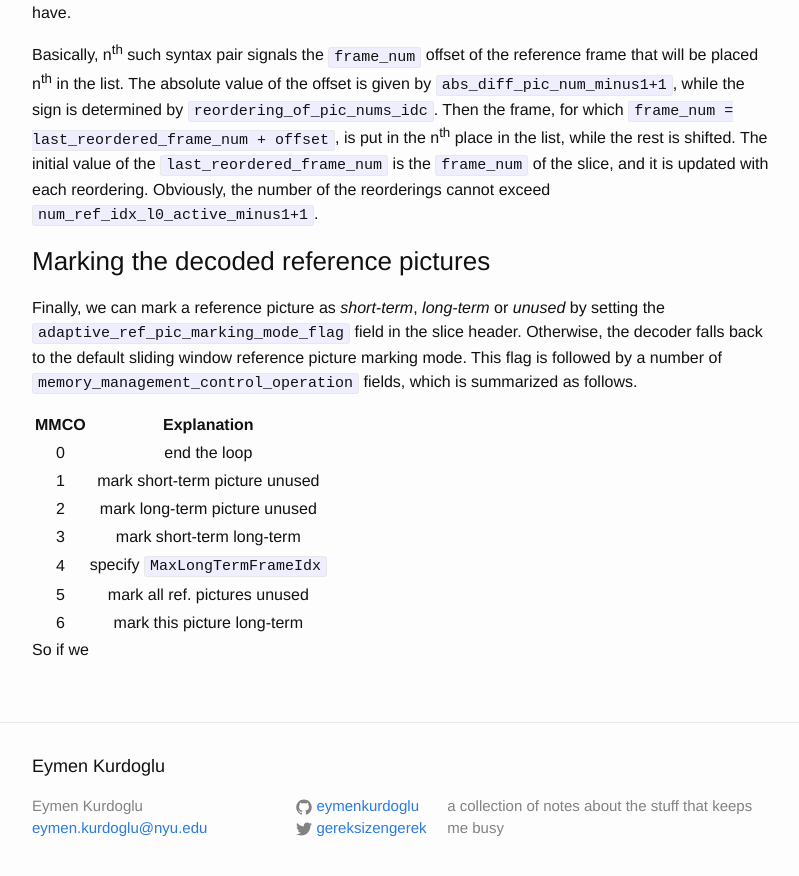
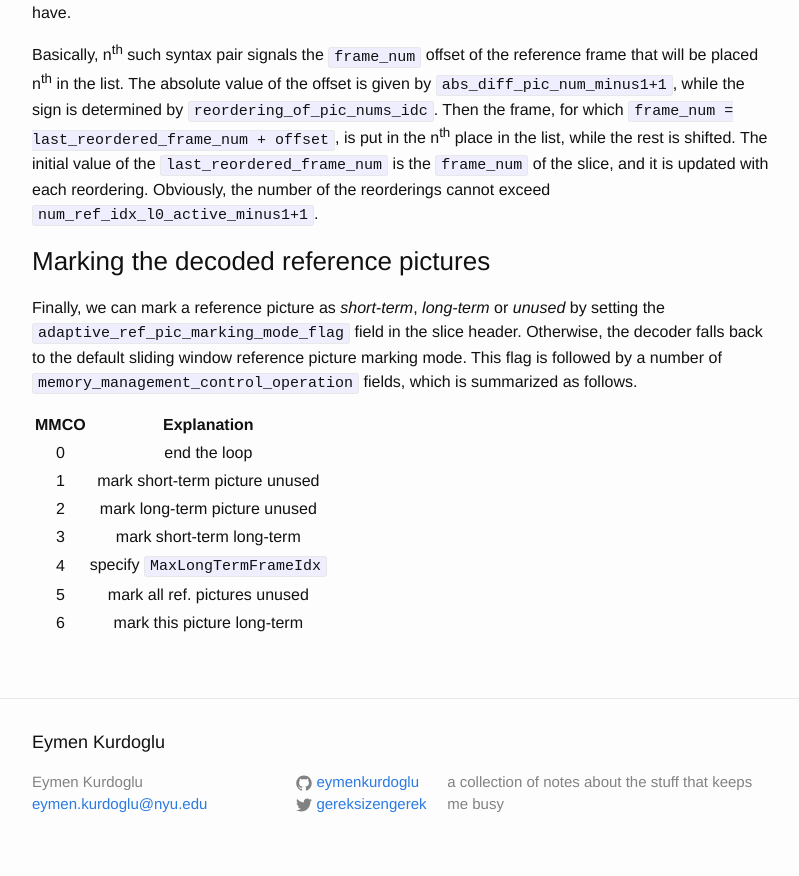
Before and after one commit to eymenkurdoglu/eymenkurdoglu.github.io, a Jekyll site: the page built from _posts/2016-07-01-hierp-one.md, in a window 1280 px wide and 900 px high, scrolled down 2062 px. Shown: the top 876 px of the window, without its empty margins (238-1037 px from the left). Built offline with Jekyll 4.4.1, drawn with Linux system fonts in a browser that asks for light colours.

```diff
--- a/_posts/2016-07-01-hierp-one.md
+++ b/_posts/2016-07-01-hierp-one.md
@@ -76,5 +76,3 @@ Finally, we can mark a reference picture as *short-term*, *long-term* or *unused
 | 4 | specify `MaxLongTermFrameIdx` |
 | 5 | mark all ref. pictures unused |
 | 6 | mark this picture long-term |
-
-So if we
```
